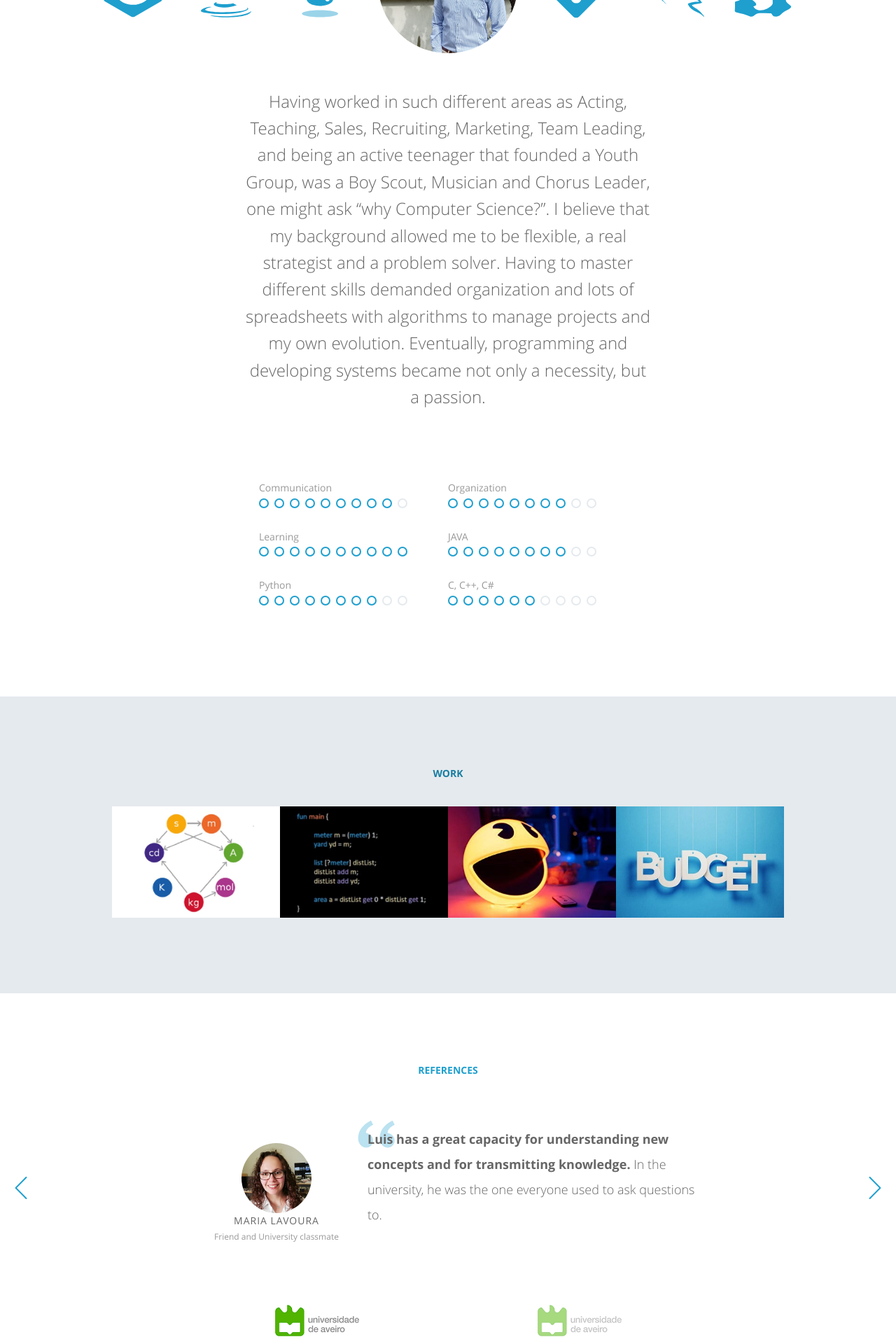
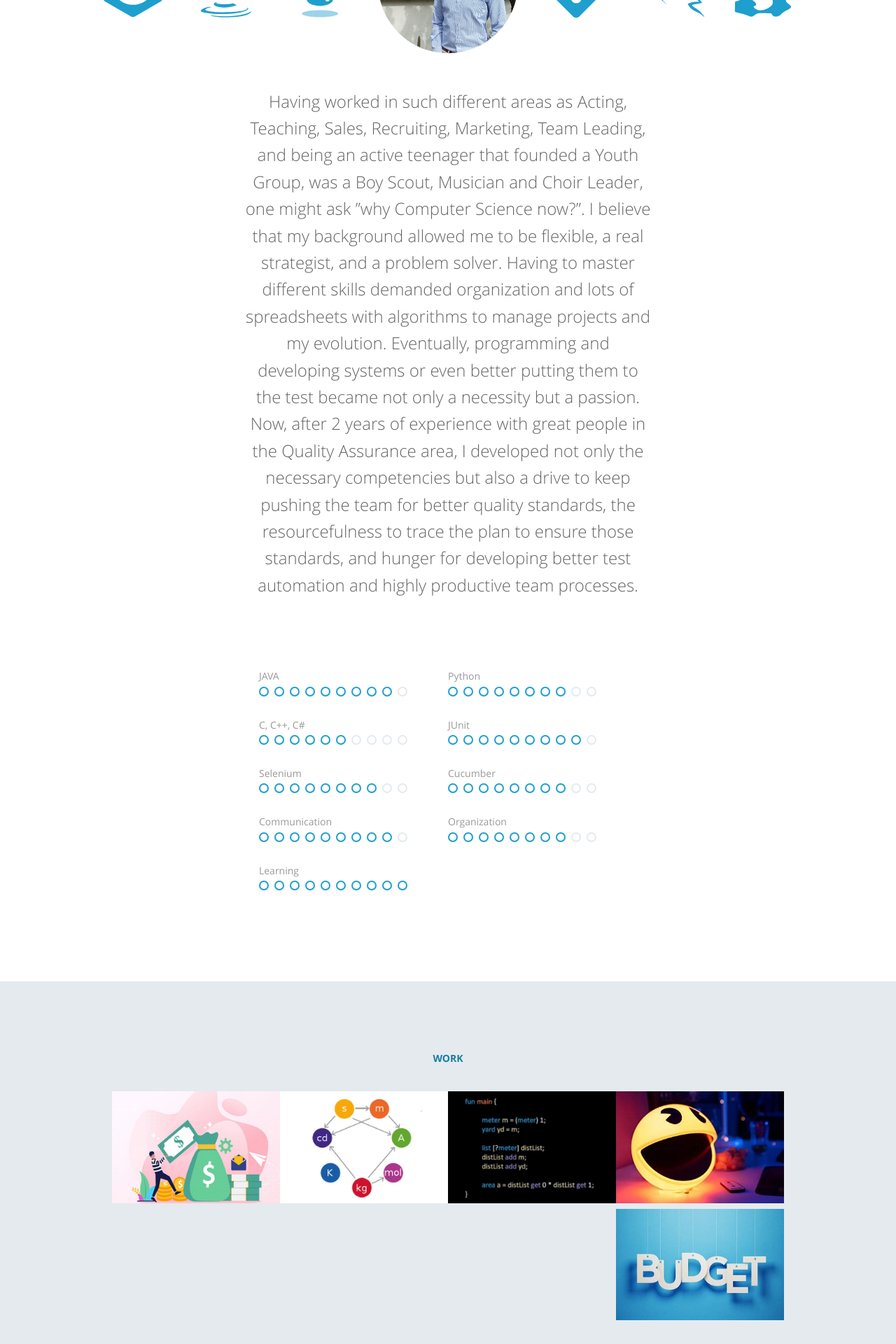
Before and after one commit to LuisPedroMoura/luispedromoura.github.io, a Jekyll site: the page built from index.html, in a window 1280 px wide. Shown: the part 692-2612 px from the top of the page at 70% size. Built offline with Jekyll 4.4.1, drawn with Linux system fonts in a browser that asks for light colours; nearby versions of some CDN libraries.

Commit message:
minor fixes

```diff
--- a/_data/settings.yml
+++ b/_data/settings.yml
@@ -39,35 +39,44 @@ seo:
 # NOTE: The avatar is defined in the all.sass document.
 
 blurb: >
-  Having worked in such different areas as Acting, Teaching, Sales, Recruiting, Marketing, Team Leading,
-  and being an active teenager that founded a Youth Group, was a Boy Scout, Musician and Chorus Leader,
-  one might ask "why Computer Science?". I believe that my background allowed me to be flexible,
-  a real strategist and a problem solver.
-  Having to master different skills demanded organization and lots of spreadsheets with algorithms to manage projects
-  and my own evolution. Eventually, programming and developing systems became not only a necessity, but a passion.
+  Having worked in such different areas as Acting, Teaching, Sales, Recruiting,
+  Marketing, Team Leading, and being an active teenager that founded a Youth Group,
+  was a Boy Scout, Musician and Choir Leader, one might ask ”why Computer
+  Science now?”. I believe that my background allowed me to be flexible, a real
+  strategist, and a problem solver. Having to master different skills demanded
+  organization and lots of spreadsheets with algorithms to manage projects and
+  my evolution. Eventually, programming and developing systems or even better
+  putting them to the test became not only a necessity but a passion.
+
+  Now, after 2 years of experience with great people in the Quality Assurance
+  area, I developed not only the necessary competencies but also a drive to
+  keep pushing the team for better quality standards, the resourcefulness to
+  trace the plan to ensure those standards, and hunger for developing better
+  test automation and highly productive team processes.
 
 
 skills:
+- {name: JAVA, value: '9'}
+- {name: Python, value: '8'}
+- {name: 'C, C++, C#', value: '6'}
+- {name: JUnit, value: '9'}
+- {name: Selenium, value: '8'}
+- {name: Cucumber, value: '8'}
 - {name: Communication, value: '9'}
 - {name: Organization, value: '8'}
 - {name: Learning, value: '10'}
 #- {name: Programming, value: '8'}
-- {name: JAVA, value: '8'}
-- {name: Python, value: '8'}
-- {name: 'C, C++, C#', value: '6'}
+
 
 #-------------------------------
 # Work Section
 
 projects:
+- {name: Feedzai´s Anti-money Laundering Rules Test Template, folder: 'proj-5', file: 'work/proj-5.html'}
 - {name: The Units Project, folder: 'proj-1', file: 'work/proj-1.html'}
 - {name: The Potatoes Project, folder: 'proj-2', file: 'work/proj-2.html'}
 - {name: The Cheddar Project (Pac-Man), folder: 'proj-3', file: 'work/proj-3.html'}
 - {name: The Blueberry Project (BlueBudget), folder: 'proj-4', file: 'work/proj-4.html'}
-#- {name: Timeline Page, folder: 'proj-6', file: 'work/proj-6.html'}
-#- {name: Weather Dashboard, folder: 'proj-7', file: 'work/proj-7.html'}
-#- {name: Stripes & Co, folder: 'proj-8', file: 'work/proj-8.html'}
-
 
 
 
@@ -87,16 +96,6 @@ clients:
   title: 'Professor at Universidade de Aveiro',
   quote: '<p><strong>It was an enormous pleasure to have Luís as a student.</p>',
   logo: 'logo2.png'}
-# - {avatar: 'face-jackiesaik.jpg',
-#   name: 'Stacy Lang',
-#   title: 'Social Media Girl, Quebec Int.',
-#   quote: '<p><strong>Yea, I guess hes good at computers or something,</strong> but let me ask you this: If a cat always lands on its feet, and buttered bread always lands butter side down, what would happen if you tied buttered bread on top of a cat?</p>',
-#   logo: 'logo3.png'}
-# - {avatar: 'face-teleject.jpg',
-#   name: 'Cleatus Cassidy',
-#   title: 'VP of Helmut, Lorem Sorem LLC.',
-#   quote: '<p><strong>Back in old country</strong> only nerds who is playing on computers. Now all bros is wanting to make codes and junk. I lost foot in war. You dont see girls asking me about homework.</p>',
-#   logo: 'logo4.png'}
 
 
 #-------------------------------
```
Also changed, not shown: Resume-Theme/index.html (+71 -67 lines), assets/img/work/proj-5/img1.jpg, assets/img/work/proj-5/thumb.jpg.
